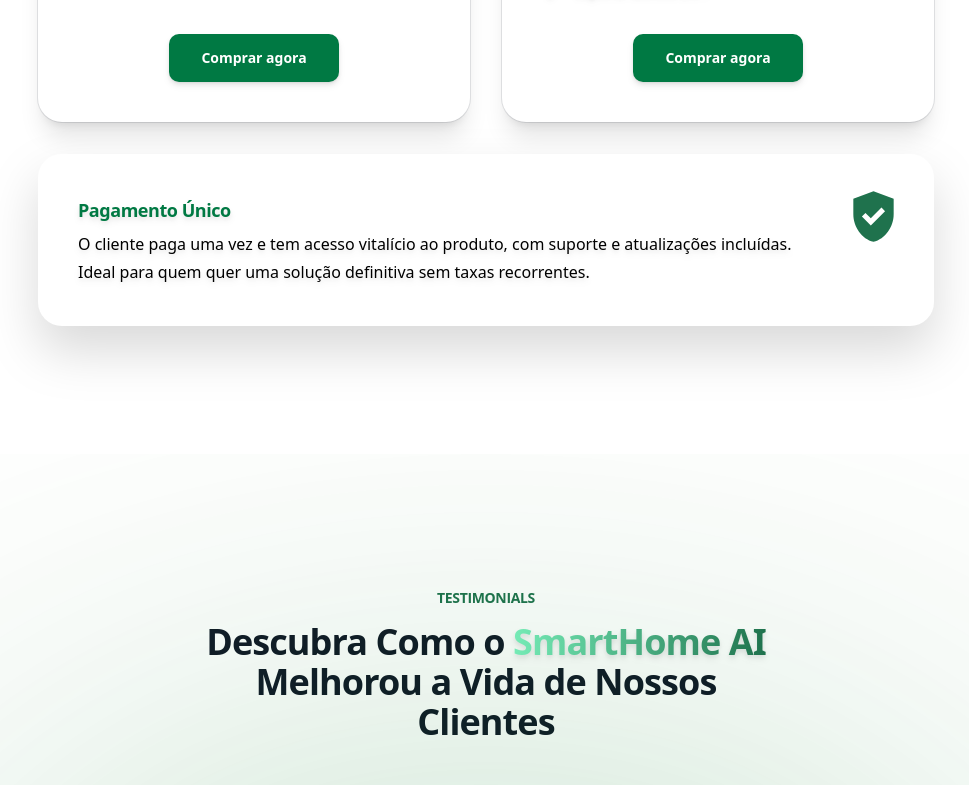
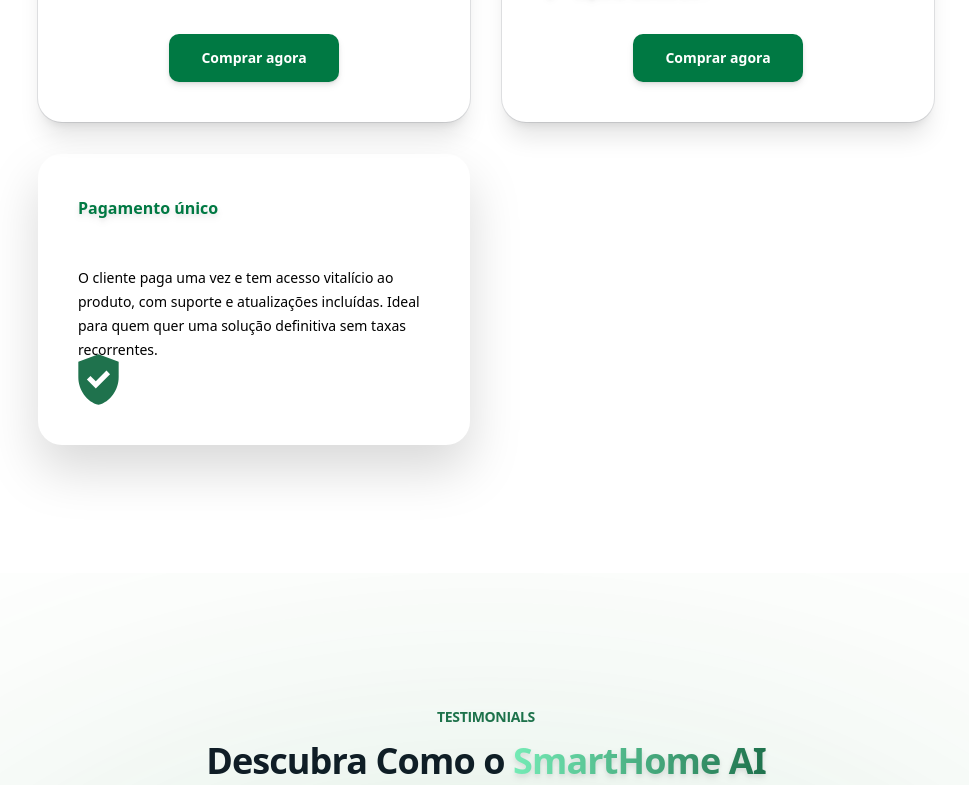
Before and after one commit to ojeanrodriguesdev/smarthomeia, a Next.js app: page / in a window 1280 px wide. Shown: the part 3530-4315 px from the top of the page, without its empty margins (154-1123 px from the left). Built offline with nearby package versions, Linux system fonts and the light colour scheme.

Commit message:
Details: 2.6

```diff
--- a/src/components/pages/HeroSection.tsx
+++ b/src/components/pages/HeroSection.tsx
@@ -2,12 +2,22 @@
 
 import Image from 'next/image'
 import { motion } from 'framer-motion'
-import React, { memo, useRef } from 'react'
+import React, { memo, useRef, useEffect, useState } from 'react'
 import useOnScreen from '@/components/hooks/useOnScreen'
 
 const HeroSection: React.FC = () => {
   const ref = useRef<HTMLDivElement | null>(null)
   const [isVisible] = useOnScreen({ threshold: 0.5 })
+
+  const [isMounted, setIsMounted] = useState(false)
+
+  useEffect(() => {
+    setIsMounted(true)
+
+    return () => {
+      setIsMounted(false)
+    }
+  }, [])
 
   return (
     <div
@@ -22,12 +32,14 @@
             width={35}
             height={26}
             quality={100}
-            priority={true}
+            priority
             className="drop-shadow-lg"
             loading="eager"
           />
         </a>
       </header>
+
+      {isMounted && ( // Garante que as animações só sejam renderizadas se o componente estiver montado
         <motion.svg
           className="absolute inset-0 m-auto opacity-70 z-0"
           width="800"
@@ -47,15 +59,16 @@
           </defs>
           <circle cx="400" cy="300" r="250" fill="url(#grad1)" />
         </motion.svg>
+      )}
 
       {/* Conteúdo da Hero */}
       <div className="relative z-20 flex-grow flex flex-col justify-center items-center px-4 sm:px-6 lg:px-8">
+        {isMounted && (
           <motion.div
             className="max-w-2xl w-full mx-auto"
             initial={{ opacity: 0, y: 50 }}
-          whileInView={{ opacity: isVisible ? 1 : 0, y: isVisible ? 0 : 50 }}
+            animate={{ opacity: isVisible ? 1 : 0, y: isVisible ? 0 : 50 }}
             transition={{ duration: 1, ease: 'easeOut' }}
-          viewport={{ once: true, amount: 0.5 }}
           >
             <div className="text-center">
               <h1 className="text-balance text-3xl sm:text-4xl md:text-5xl lg:text-5xl font-bold tracking-tight text-white drop-shadow-lg">
@@ -83,6 +96,7 @@
               </div>
             </div>
           </motion.div>
+        )}
       </div>
     </div>
   )
--- a/src/components/pages/Pricing.tsx
+++ b/src/components/pages/Pricing.tsx
@@ -3,7 +3,7 @@
 import { CheckIcon } from '@heroicons/react/20/solid'
 import Image from 'next/image'
 import { motion } from 'framer-motion'
-import { useRef } from 'react'
+import { useRef, useEffect, useCallback, useState } from 'react'
 import useOnScreen from '@/components/hooks/useOnScreen'
 
 const tiers = [
@@ -35,13 +35,25 @@
     ],
   },
 ]
-export default function Pricing() {
+
+const Pricing = () => {
   const ref = useRef<HTMLDivElement | null>(null)
   const isVisible = useOnScreen({ threshold: 0.5 })
+  const [isMounted, setIsMounted] = useState(false)
+
+  // useEffect para verificar se o componente está montado
+  useEffect(() => {
+    setIsMounted(true)
+    return () => setIsMounted(false)
+  }, [])
+
+  // Callback para renderização com base na visibilidade
+  const renderContent = useCallback(() => {
+    return isVisible && isMounted
+  }, [isVisible, isMounted])
 
   return (
     <div className="isolate bg-gradient-to-b from-[#0F5B37] via-[#3BB87F] to-[#369C6D] z-0 overflow-hidden relative">
-      {/* SVG animado que ficará por trás dos cards de preço */}
       <motion.svg
         viewBox="400 200 1208 1755"
         className="absolute inset-0 m-auto h-[64rem] [mask-image:radial-gradient(closest-side,white,transparent)] z-0"
@@ -64,13 +76,14 @@
         </defs>
       </motion.svg>
 
-      {/* Conteúdo da seção "Planos" */}
       <div className="mx-auto max-w-7xl px-6 pb-96 pt-24 text-center sm:pt-32 lg:px-8 z-20 relative">
         <div className="mx-auto max-w-4xl z-20">
+          {renderContent() && (
+            <>
               <motion.h2
                 className="text-base font-semibold leading-7 text-white z-20"
                 initial={{ opacity: 0, y: 50 }}
-            whileInView={{ opacity: isVisible ? 1 : 0, y: isVisible ? 0 : 50 }}
+                whileInView={{ opacity: 1, y: 0 }}
                 transition={{ duration: 1, ease: 'easeOut' }}
               >
                 Planos
@@ -78,7 +91,7 @@
               <motion.p
                 className="mt-2 text-4xl font-bold tracking-tight text-white sm:text-5xl z-20"
                 initial={{ opacity: 0, y: 50 }}
-            whileInView={{ opacity: isVisible ? 1 : 0, y: isVisible ? 0 : 50 }}
+                whileInView={{ opacity: 1, y: 0 }}
                 transition={{ duration: 1.25, ease: 'easeOut' }}
               >
                 Planos Flexíveis para Sua Casa{' '}
@@ -86,26 +99,28 @@
                   Inteligente
                 </span>
               </motion.p>
+            </>
+          )}
         </div>
         <div className="relative mt-6 z-20">
+          {renderContent() && (
             <motion.p
               className="mx-auto max-w-2xl font-semibold text-lg leading-8 text-white/60 z-20"
               initial={{ opacity: 0, y: 50 }}
-            whileInView={{ opacity: isVisible ? 1 : 0, y: isVisible ? 0 : 50 }}
+              whileInView={{ opacity: 1, y: 0 }}
               transition={{ duration: 1.5, ease: 'easeOut' }}
             >
-            Transforme Sua Casa com Soluções Flexíveis e Personalizadas: Escolha o Pacote Ideal para
-            Suas Necessidades.
+              Transforme Sua Casa com Soluções Flexíveis e Personalizadas: Escolha o Pacote Ideal
+              para Suas Necessidades.
             </motion.p>
+          )}
         </div>
       </div>
 
-      {/* Seção de Preços e Cards */}
       <div className="relative flow-root bg-white pb-24 sm:pb-32 z-30">
         <div className="-mt-80 z-20 relative">
           <div className="mx-auto max-w-7xl px-6 lg:px-8 z-20">
             <div className="mx-auto grid max-w-md grid-cols-1 gap-8 lg:max-w-4xl lg:grid-cols-2 z-20">
-              {/* Mapeando os pacotes de preços para exibição */}
               {tiers.map(tier => (
                 <motion.div
                   key={tier.id}
@@ -113,11 +128,13 @@
                   className="flex flex-col justify-between rounded-3xl bg-white p-8 shadow-xl ring-1 ring-gray-900/10 sm:p-10 z-30"
                 >
                   <div>
+                    {renderContent() && (
+                      <>
                         <motion.h3
                           id={tier.id}
                           className="text-base font-semibold leading-7 text-black z-30 drop-shadow-md"
                           initial={{ opacity: 0, y: 20 }}
-                      whileInView={{ opacity: isVisible ? 1 : 0, y: isVisible ? 0 : 20 }}
+                          whileInView={{ opacity: 1, y: 0 }}
                           transition={{ duration: 1.5 }}
                         >
                           {tier.name}
@@ -126,7 +143,7 @@
                           <motion.span
                             className="text-5xl tracking-tight gradient-mask z-30 font-extrabold font-monstserrat drop-shadow-md"
                             initial={{ opacity: 0, y: 20 }}
-                        whileInView={{ opacity: isVisible ? 1 : 0, y: isVisible ? 0 : 20 }}
+                            whileInView={{ opacity: 1, y: 0 }}
                             transition={{ duration: 2.5 }}
                           >
                             {tier.priceMonthly}
@@ -134,7 +151,7 @@
                           <motion.span
                             className="text-base leading-7 text-green-buttonhero z-30 font-extrabold drop-shadow-md"
                             initial={{ opacity: 0, y: 20 }}
-                        whileInView={{ opacity: isVisible ? 1 : 0, y: isVisible ? 0 : 20 }}
+                            whileInView={{ opacity: 1, y: 0 }}
                             transition={{ duration: 2 }}
                           >
                             /ano
@@ -144,13 +161,12 @@
                           role="list"
                           className="mt-10 space-y-4 text-sm leading-6 text-black z-30 drop-shadow-md"
                         >
-                      {/* Listando as características do pacote */}
                           {tier.features.map(feature => (
                             <motion.li
                               key={feature}
                               className="flex gap-x-3 z-30 drop-shadow-md"
                               initial={{ opacity: 0, y: 20 }}
-                          whileInView={{ opacity: isVisible ? 1 : 0, y: isVisible ? 0 : 20 }}
+                              whileInView={{ opacity: 1, y: 0 }}
                               transition={{ duration: 1.75 }}
                             >
                               <CheckIcon
@@ -161,11 +177,14 @@
                             </motion.li>
                           ))}
                         </ul>
+                      </>
+                    )}
                   </div>
+                  {renderContent() && (
                     <motion.div
                       className="flex items-center justify-center"
                       initial={{ opacity: 0, y: 20 }}
-                    whileInView={{ opacity: isVisible ? 1 : 0, y: isVisible ? 0 : 20 }}
+                      whileInView={{ opacity: 1, y: 0 }}
                       transition={{ duration: 1.5 }}
                     >
                       <a
@@ -176,46 +195,27 @@
                         Comprar agora
                       </a>
                     </motion.div>
+                  )}
                 </motion.div>
               ))}
-              {/* Exibição de informações sobre pagamento único */}
               <motion.div
-                className="bg-white drop-shadow-2xl shadow-green-500 flex flex-col items-start gap-x-8 gap-y-6 rounded-3xl p-8 sm:gap-y-10 sm:p-10 lg:col-span-2 lg:flex-row lg:items-center z-30"
+                className="bg-white drop-shadow-2xl shadow-green-500 flex flex-col items-start gap-x-8 gap-y-6 rounded-3xl p-8 sm:gap-y-10 sm:p-10 lg:col-span-1"
                 initial={{ opacity: 0, y: 20 }}
-                whileInView={{ opacity: isVisible ? 1 : 0, y: isVisible ? 0 : 20 }}
-                transition={{ duration: 1 }}
-              >
-                <motion.div
-                  className="lg:min-w-0 lg:flex-1 z-30"
-                  initial={{ opacity: 0, y: 20 }}
-                  whileInView={{ opacity: isVisible ? 1 : 0, y: isVisible ? 0 : 20 }}
-                  transition={{ duration: 2 }}
-                >
-                  <motion.h3
-                    className="text-lg font-bold leading-8 tracking-tight text-green-buttonhero z-30 drop-shadow-md"
-                    initial={{ opacity: 0, y: 20 }}
-                    whileInView={{ opacity: isVisible ? 1 : 0, y: isVisible ? 0 : 20 }}
+                whileInView={{ opacity: 1, y: 0 }}
                 transition={{ duration: 1.75 }}
               >
-                    Pagamento Único
-                  </motion.h3>
-                  <motion.p
-                    className="mt-1 text-base leading-7 text-black z-30 drop-shadow-md"
-                    initial={{ opacity: 0, y: 20 }}
-                    whileInView={{ opacity: isVisible ? 1 : 0, y: isVisible ? 0 : 20 }}
-                    transition={{ duration: 1.5 }}
-                  >
-                    O cliente paga uma vez e tem acesso vitalício ao produto, com suporte e
-                    atualizações incluídas. Ideal para quem quer uma solução definitiva sem taxas
-                    recorrentes.
-                  </motion.p>
-                </motion.div>
+                <h3 className="text-base font-semibold leading-7 text-green-buttonhero drop-shadow-md">
+                  Pagamento único
+                </h3>
+                <p className="mt-1 text-sm leading-6 text-black">
+                O cliente paga uma vez e tem acesso vitalício ao produto, com suporte e atualizações incluídas. Ideal para quem quer uma solução definitiva sem taxas recorrentes.
+                </p>
                 <div className="flex w-full lg:w-auto items-center justify-center">
                   <motion.div
                     className="flex items-center justify-center"
                     initial={{ opacity: 0, y: 20 }}
                     whileInView={{ opacity: isVisible ? 1 : 0, y: isVisible ? 0 : 20 }}
-                    transition={{ duration: 1}}
+                    transition={{ duration: 1 }}
                   >
                     <Image
                       src="/images/Pricing/image.svg"
@@ -237,3 +237,5 @@
     </div>
   )
 }
+
+export default Pricing
```
Lines whose indentation alone changed are shown as unchanged.
